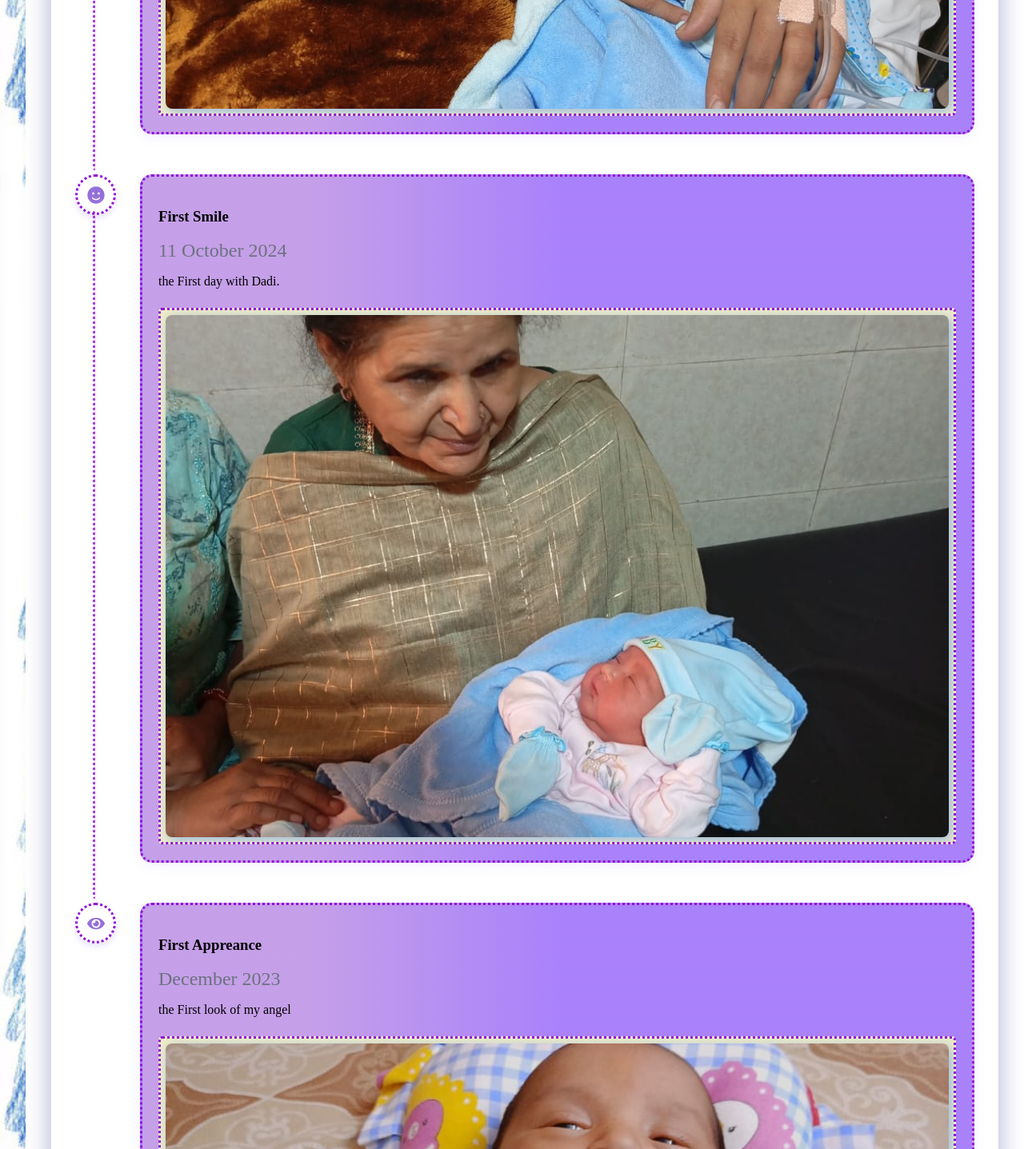
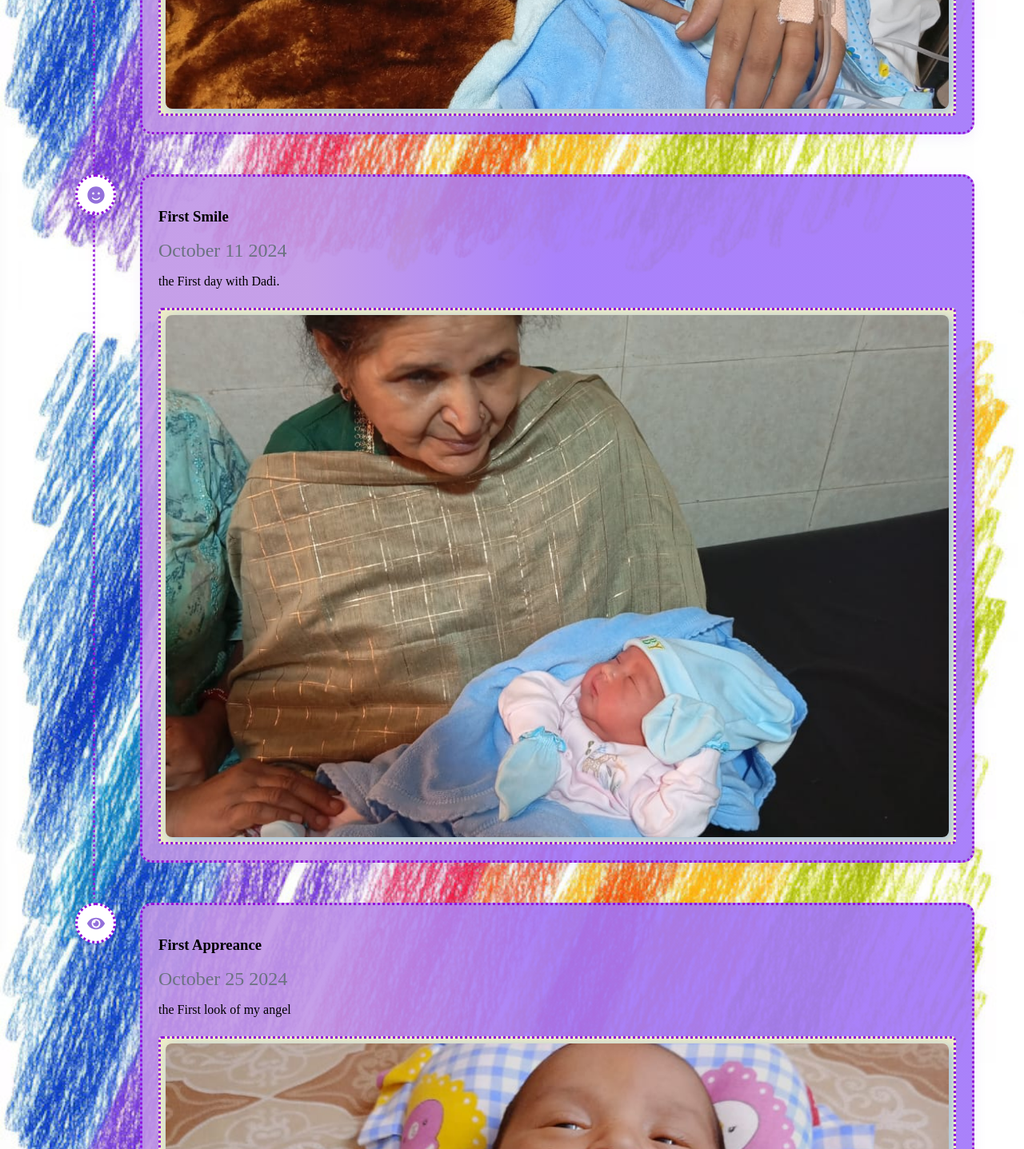
Before and after one commit to PRS12/Gaura_project, a Next.js app: page / in a window 1280 px wide. Shown: the part 892-2329 px from the top of the page at 80% size. Built offline with nearby package versions, Linux system fonts and the light colour scheme.

Commit message:
commit for the day 19july 18:10pm

```diff
--- a/data/timelineData.js
+++ b/data/timelineData.js
@@ -10,7 +10,7 @@ const timelineData = [
   {
     id: 2,
     title: "First Smile",
-    date: "11 October 2024",
+    date: "October 11 2024",
     description: "the First day with Dadi.",
     icon: "smile",
     image: "/images/first_smile.jpeg"
@@ -18,7 +18,7 @@ const timelineData = [
   {
     id: 3,
     title: "First Appreance",
-    date: "December 2023",
+    date: "October 25 2024",
     description: "the First look of my angel",
     icon: "View",
     image: "/images/first_look.jpeg"
--- a/styles/Timeline.module.css
+++ b/styles/Timeline.module.css
@@ -4,10 +4,10 @@
   position: relative;
   margin: 0;
   padding: 30px;
-  background: rgba(255, 255, 255, 0.1);
-  backdrop-filter: blur(5px);
-  border-radius: 15px;
-  box-shadow: 0 8px 32px 0 rgba(31, 38, 135, 0.37);
+  background-image: radial-gradient(rgb(151, 157, 243) .005px, transparent .5px);
+  background-size: 20px 20px;
+  background-color: transparent;
+  animation: fadeInDots 1s ease-in;
 }
 
 .timelineItem {
@@ -16,7 +16,6 @@
   position: relative;
   margin-bottom: 50px;
 }
-
 .timelineContent {
   display: flex;
   gap: 30px;
--- a/styles/globals.css
+++ b/styles/globals.css
@@ -7,7 +7,7 @@ body {
   margin: 0;
   padding: 0;
   min-height: 100vh;
-  background-image: url('/public/images/crayon_background.jpg');  /* You'll need to add this image to your public folder */
+  background-image: url('/images/crayon_background.jpg');  /* You'll need to add this image to your public folder */
   background-size: cover;
   background-position: center;
   background-attachment: fixed;
@@ -30,7 +30,7 @@ body::before {
   max-width: 1500px;
   margin: 2rem 0 2rem 2rem;
   padding: 2rem;
-  background-color: #ffff;
+  /* background-color: #ffff; */
   background-size: 40px 20px;
   position: relative;
   /* border: 1px solid #fff; */
```
Also changed, not shown: 1 other file (tests, documents, lock files or other folders).
